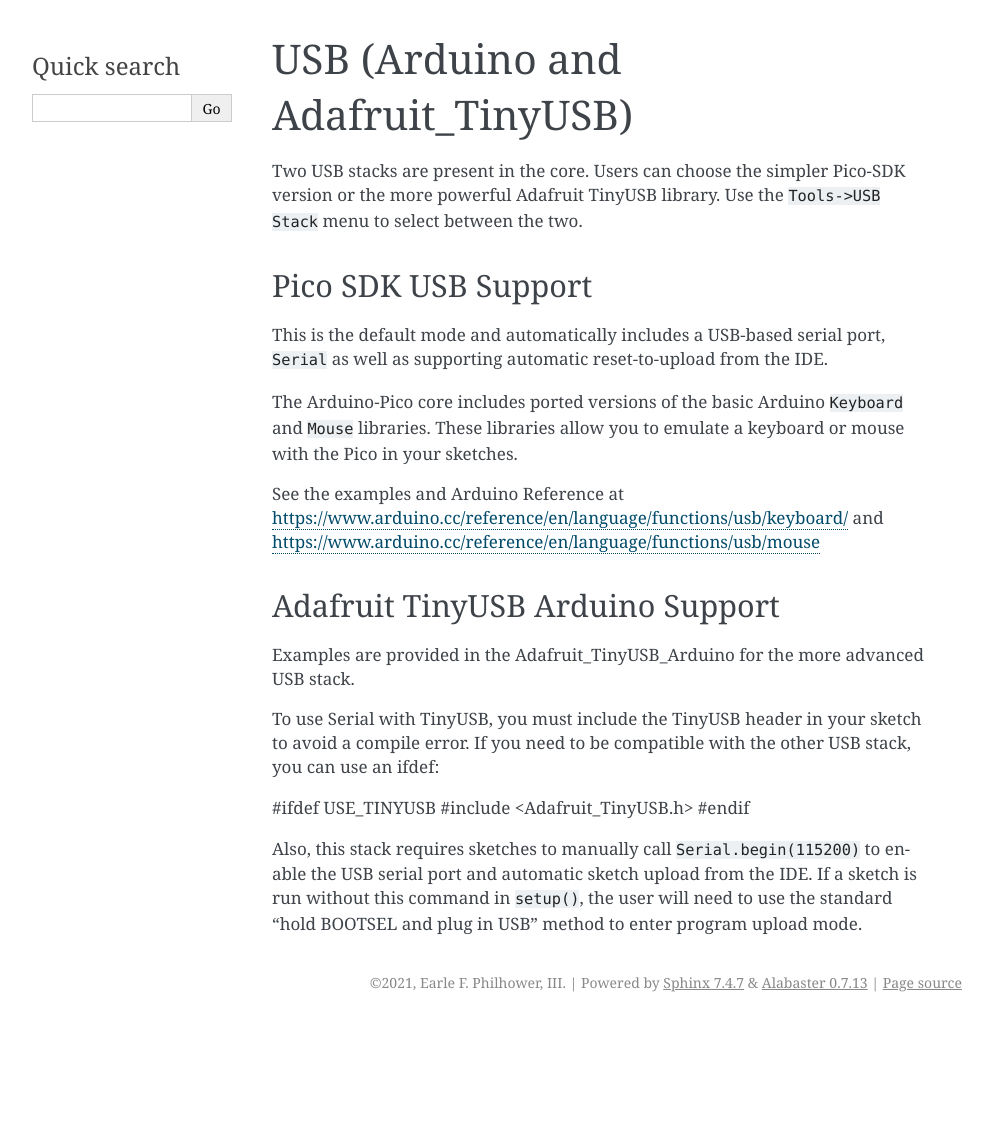
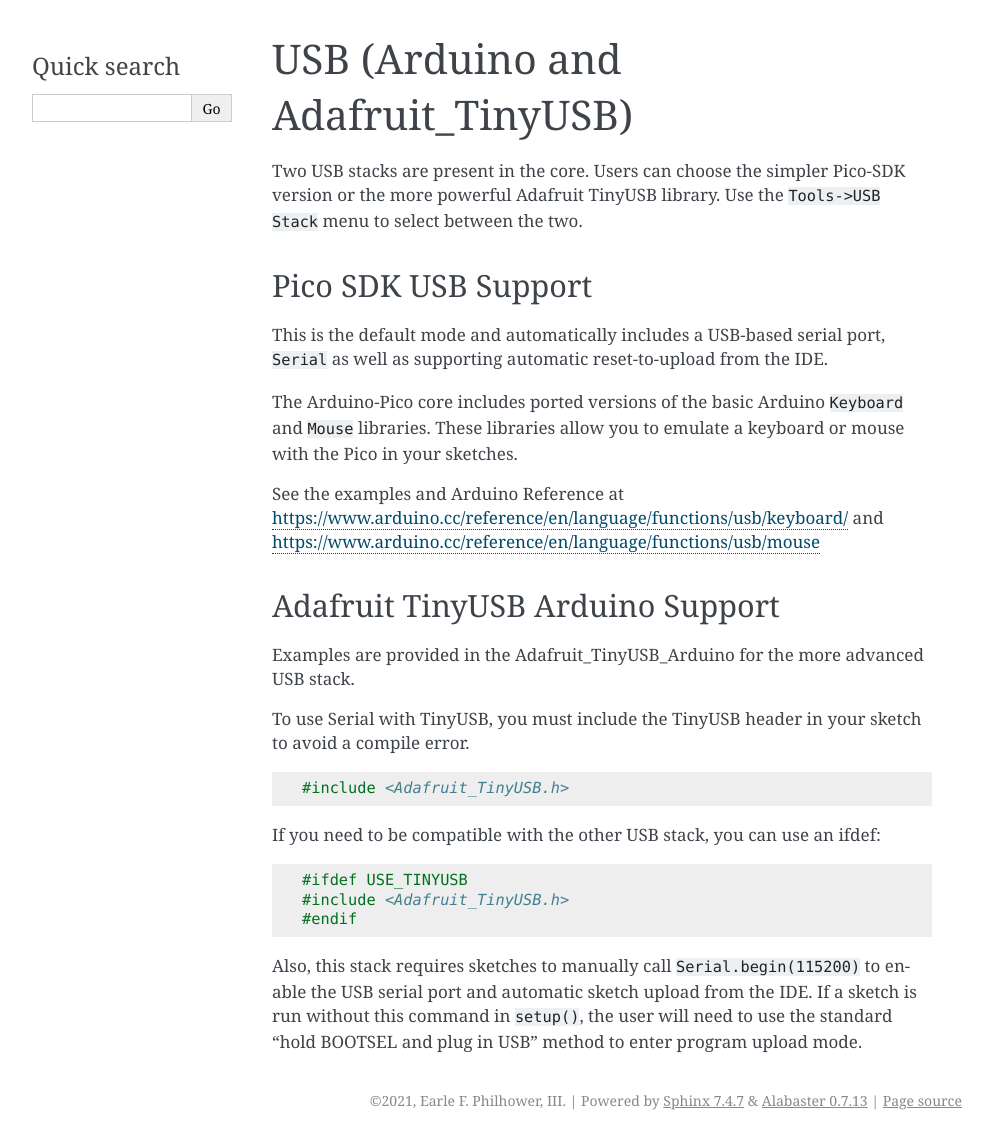
Before and after one commit to earlephilhower/arduino-pico, a Sphinx documentation site: the page built from docs/usb.rst, in a window 1280 px wide. Shown: the whole page, without its empty margins (148-1141 px from the left). Built offline with Sphinx 7.4.7, drawn with Linux system fonts in a browser that asks for light colours; pages that are not in the unit, such as notebooks, are missing from menus; before the commit the page ends 1022 px from its top, so only the background shows below that.

Commit message:
Minor formatting change

```diff
--- a/docs/usb.rst
+++ b/docs/usb.rst
@@ -26,12 +26,20 @@
 advanced USB stack.
 
 To use Serial with TinyUSB, you must include the TinyUSB header in your
-sketch to avoid a compile error. If you need to be compatible with the
+sketch to avoid a compile error.
+
+.. code:: cpp
+
+    #include <Adafruit_TinyUSB.h>
+
+If you need to be compatible with the
 other USB stack, you can use an ifdef:
 
-#ifdef USE_TINYUSB
-#include <Adafruit_TinyUSB.h>
-#endif
+.. code:: cpp
+
+    #ifdef USE_TINYUSB
+    #include <Adafruit_TinyUSB.h>
+    #endif
 
 Also, this stack requires sketches to manually call
 ``Serial.begin(115200)`` to enable the USB serial port and automatic
```
